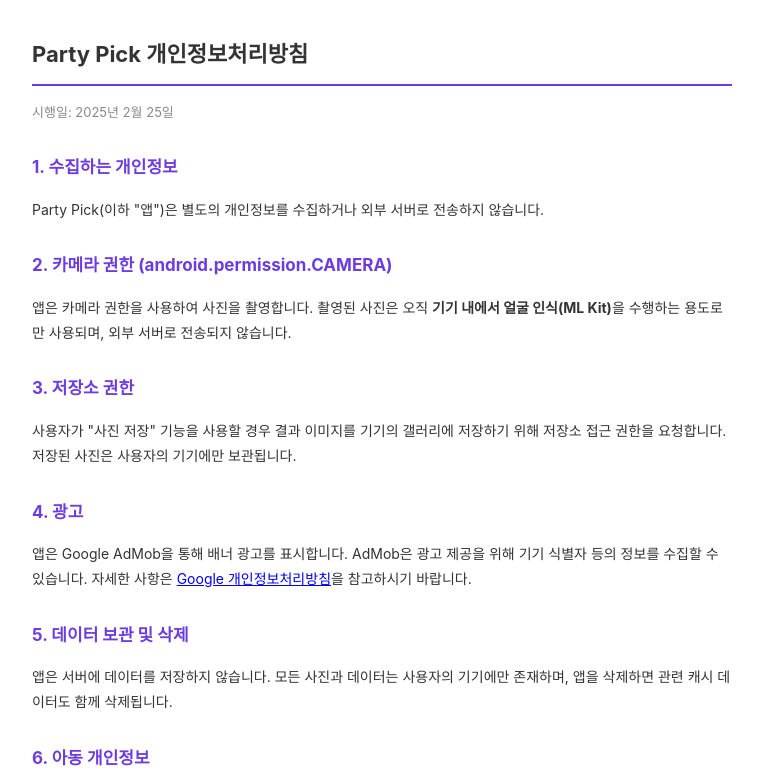
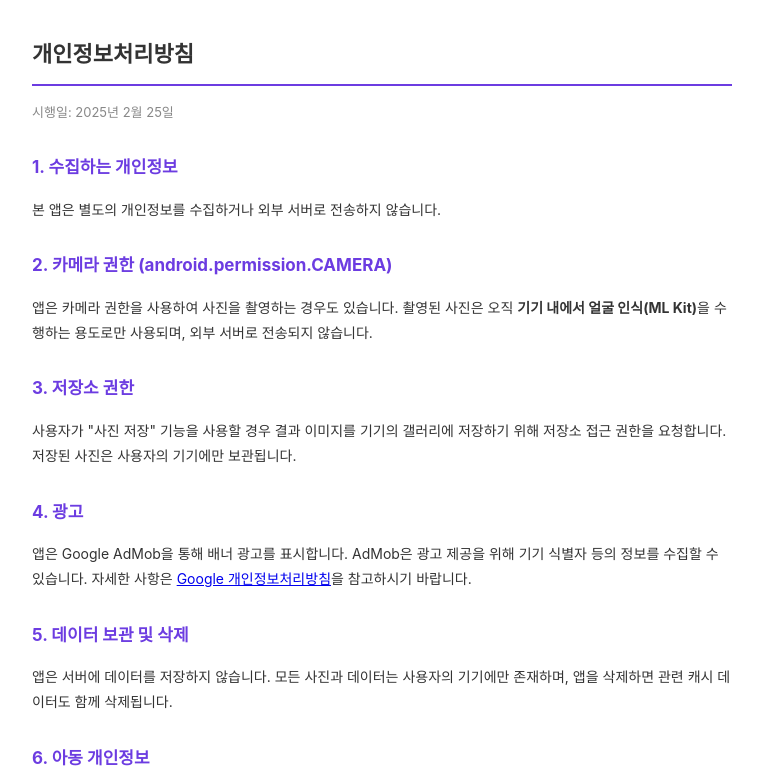
Before and after one commit to boldorite/partypick-privacy, a plain HTML site: page index.html in a window 1280 px wide. Shown: the top 784 px of the page, without its empty margins (258-1021 px from the left). Drawn offline with Linux system fonts and the light colour scheme.

Commit message:
Update index.html

```diff
--- a/index.html
+++ b/index.html
@@ -13,14 +13,14 @@
     </style>
 </head>
 <body>
-    <h1>Party Pick 개인정보처리방침</h1>
+    <h1> 개인정보처리방침</h1>
     <p class="date">시행일: 2025년 2월 25일</p>
 
     <h2>1. 수집하는 개인정보</h2>
-    <p>Party Pick(이하 "앱")은 별도의 개인정보를 수집하거나 외부 서버로 전송하지 않습니다.</p>
+    <p>본 앱은 별도의 개인정보를 수집하거나 외부 서버로 전송하지 않습니다.</p>
 
     <h2>2. 카메라 권한 (android.permission.CAMERA)</h2>
-    <p>앱은 카메라 권한을 사용하여 사진을 촬영합니다. 촬영된 사진은 오직 <strong>기기 내에서 얼굴 인식(ML Kit)</strong>을 수행하는 용도로만 사용되며, 외부 서버로 전송되지 않습니다.</p>
+    <p>앱은 카메라 권한을 사용하여 사진을 촬영하는 경우도 있습니다. 촬영된 사진은 오직 <strong>기기 내에서 얼굴 인식(ML Kit)</strong>을 수행하는 용도로만 사용되며, 외부 서버로 전송되지 않습니다.</p>
 
     <h2>3. 저장소 권한</h2>
     <p>사용자가 "사진 저장" 기능을 사용할 경우 결과 이미지를 기기의 갤러리에 저장하기 위해 저장소 접근 권한을 요청합니다. 저장된 사진은 사용자의 기기에만 보관됩니다.</p>
```
